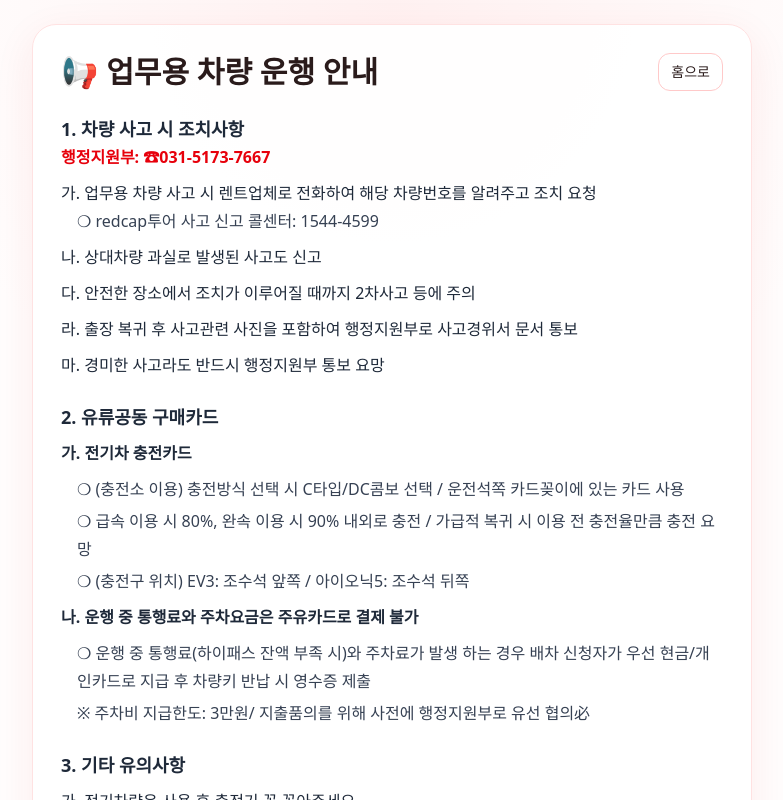
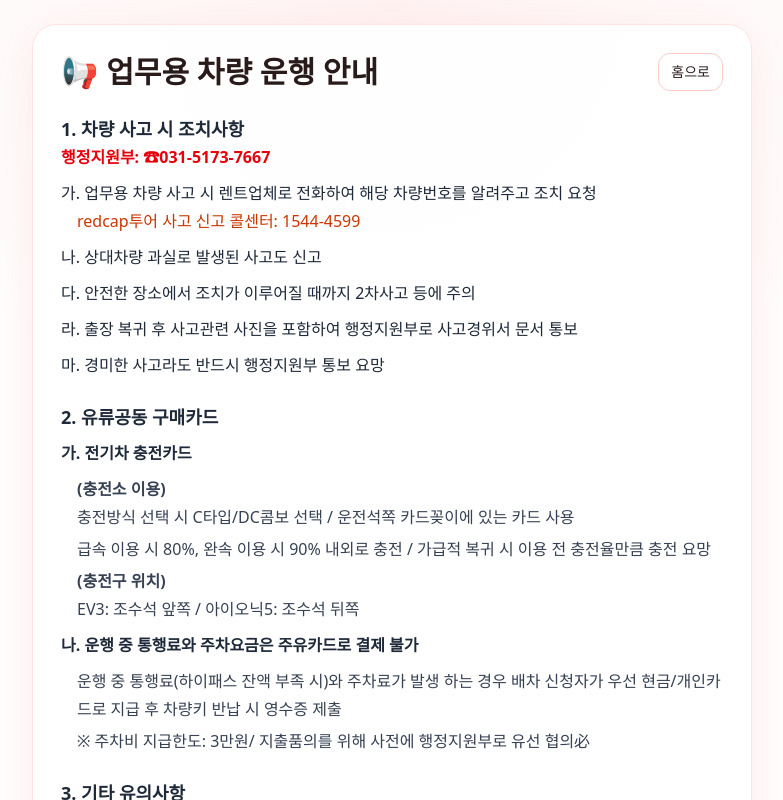
Before and after one commit to joadela00/vehicle-log, a Next.js app: page /guide in a window 1280 px wide. Shown: the top 800 px of the page, without its empty margins (248-1031 px from the left). Built offline with nearby package versions, Linux system fonts and the light colour scheme.

Commit message:
Update page.tsx

```diff
--- a/app/guide/page.tsx
+++ b/app/guide/page.tsx
@@ -21,7 +21,7 @@ export default function GuidePage() {
             <ul className="mt-2 list-none space-y-2">
               <li>
                 가. 업무용 차량 사고 시 렌트업체로 전화하여 해당 차량번호를 알려주고 조치 요청
-                <p className="ml-4 text-gray-700">❍ redcap투어 사고 신고 콜센터: 1544-4599</p>
+                <p className="ml-4 text-orange-700"> redcap투어 사고 신고 콜센터: 1544-4599</p>
               </li>
               <li>나. 상대차량 과실로 발생된 사고도 신고</li>
               <li>다. 안전한 장소에서 조치가 이루어질 때까지 2차사고 등에 주의</li>
@@ -36,17 +36,17 @@ export default function GuidePage() {
               <p className="font-semibold">가. 전기차 충전카드</p>
               <ul className="ml-4 list-none space-y-1 text-gray-700">
                 <li>
-                  ❍ (충전소 이용) 충전방식 선택 시 C타입/DC콤보 선택 / 운전석쪽 카드꽂이에 있는 카드 사용
+                 <p className="font-semibold">(충전소 이용)</p> 충전방식 선택 시 C타입/DC콤보 선택 / 운전석쪽 카드꽂이에 있는 카드 사용
                 </li>
                 <li>
-                  ❍ 급속 이용 시 80%, 완속 이용 시 90% 내외로 충전 / 가급적 복귀 시 이용 전 충전율만큼 충전 요망
+                  급속 이용 시 80%, 완속 이용 시 90% 내외로 충전 / 가급적 복귀 시 이용 전 충전율만큼 충전 요망
                 </li>
-                <li>❍ (충전구 위치) EV3: 조수석 앞쪽 / 아이오닉5: 조수석 뒤쪽</li>
+                <li><p className="font-semibold"> (충전구 위치) </p> EV3: 조수석 앞쪽 / 아이오닉5: 조수석 뒤쪽</li>
               </ul>
               <p className="font-semibold">나. 운행 중 통행료와 주차요금은 주유카드로 결제 불가</p>
               <ul className="ml-4 list-none space-y-1 text-gray-700">
                 <li>
-                  ❍ 운행 중 통행료(하이패스 잔액 부족 시)와 주차료가 발생 하는 경우 배차 신청자가 우선 현금/개인카드로 지급 후 차량키 반납 시 영수증 제출
+                  운행 중 통행료(하이패스 잔액 부족 시)와 주차료가 발생 하는 경우 배차 신청자가 우선 현금/개인카드로 지급 후 차량키 반납 시 영수증 제출
                 </li>
                 <li>
                   ※ 주차비 지급한도: 3만원/ 지출품의를 위해 사전에 행정지원부로 유선 협의必
```
